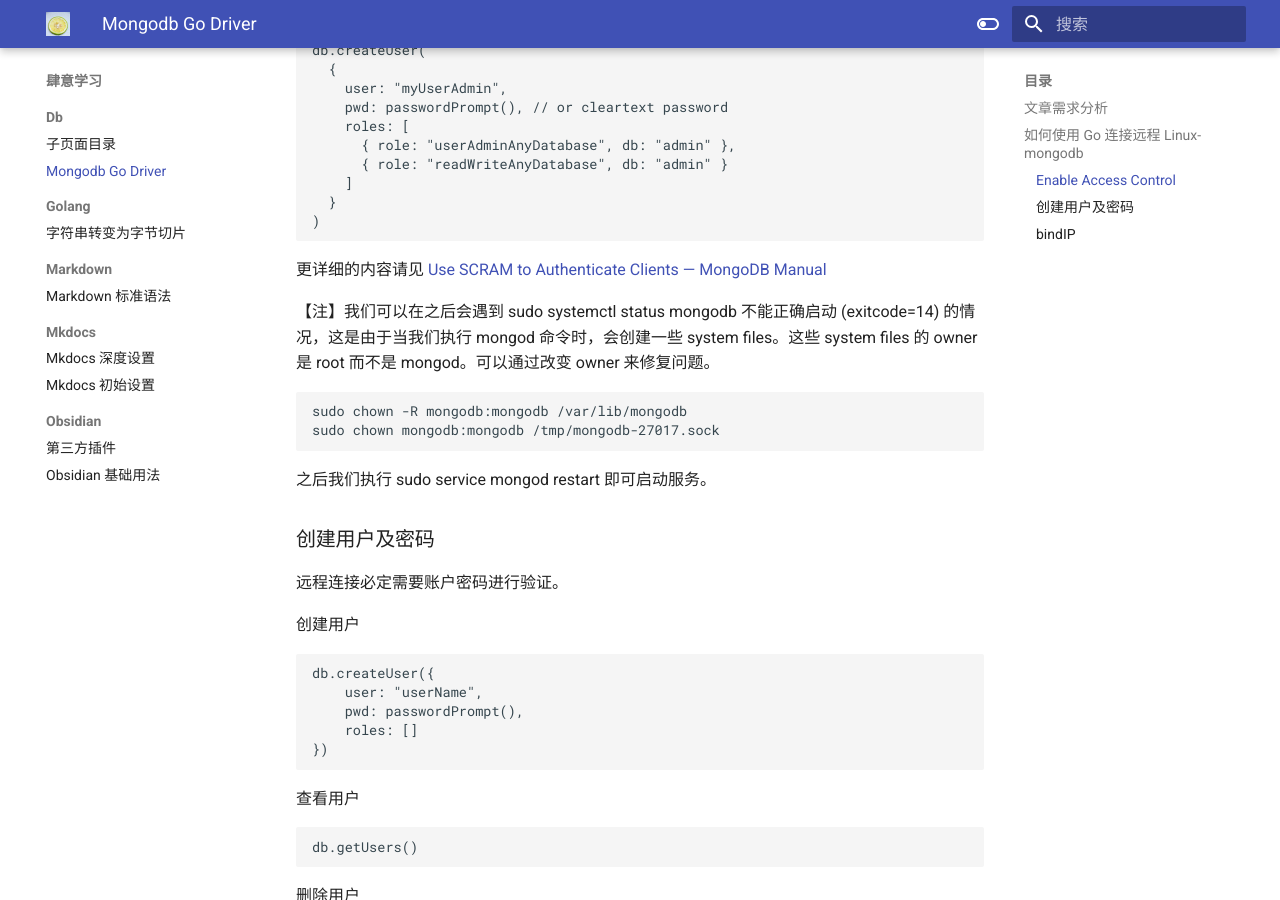
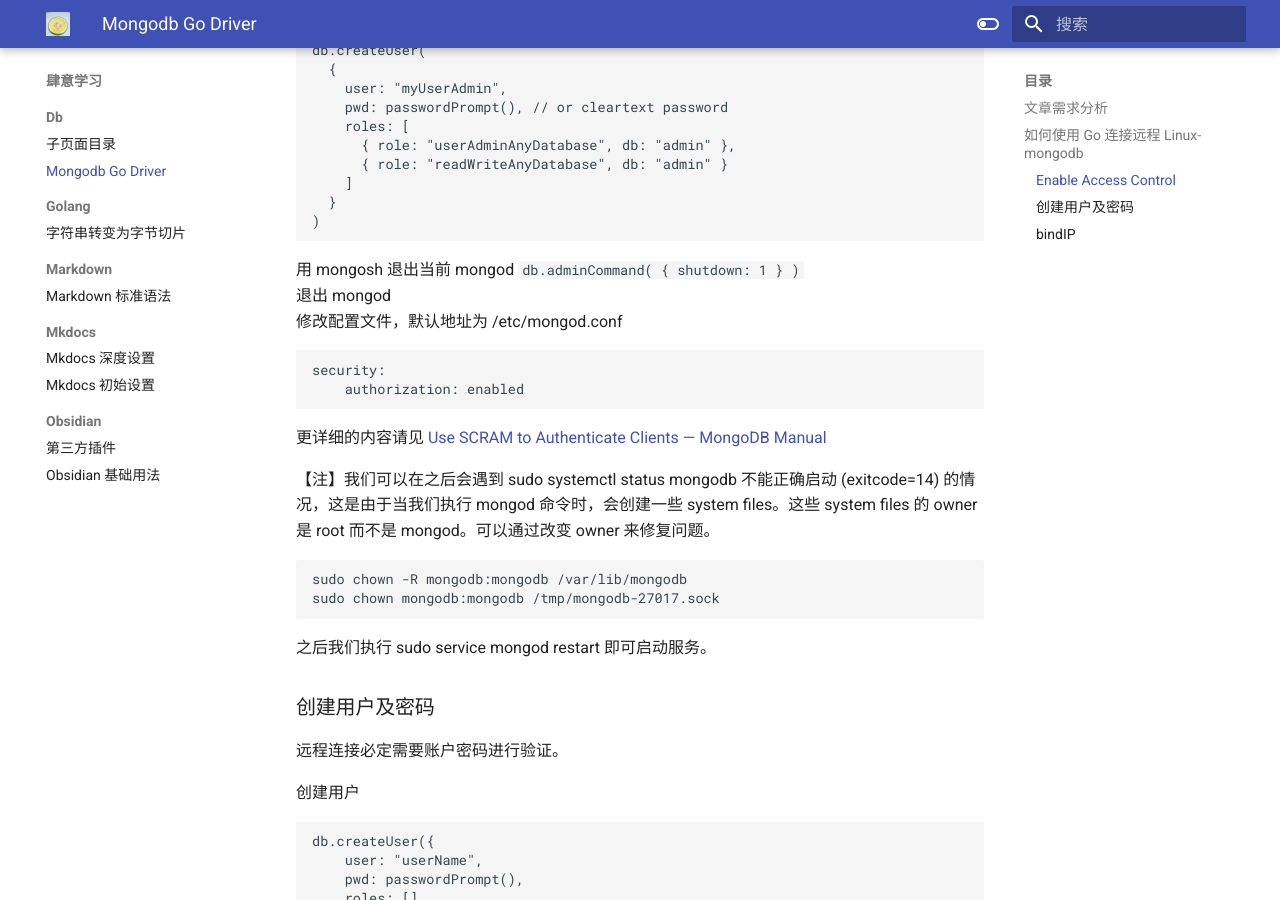
Before and after one commit to Apostle-lemon/Apostle-lemon.github.io, an MkDocs documentation site: the page built from docs/肆意学习/db/mongodb Go Driver.md, in a window 1280 px wide and 900 px high, scrolled down 1433 px. Built offline with MkDocs 1.6.1 and Material for MkDocs 9.7.7, drawn with Linux system fonts in a browser that asks for light colours.

Commit message:
vault backup: 2022-10-31 12:43:00
Affected files:
docs/肆意学习/db/mongodb Go Driver.md

````diff
--- a/docs/肆意学习/db/mongodb Go Driver.md
+++ b/docs/肆意学习/db/mongodb Go Driver.md
@@ -69,6 +69,15 @@
 )
 ```
 
+用 mongosh 退出当前 mongod `db.adminCommand( { shutdown: 1 } )`
+退出 mongod
+修改配置文件，默认地址为 /etc/mongod.conf
+
+```
+security:
+	authorization: enabled
+```
+
 更详细的内容请见 [Use SCRAM to Authenticate Clients — MongoDB Manual](https://www.mongodb.com/docs/manual/tutorial/configure-scram-client-authentication/)
 
 【注】我们可以在之后会遇到 sudo systemctl status mongodb 不能正确启动 (exitcode=14) 的情况，这是由于当我们执行 mongod 命令时，会创建一些 system files。这些 system files 的 owner 是 root 而不是 mongod。可以通过改变 owner 来修复问题。
````
